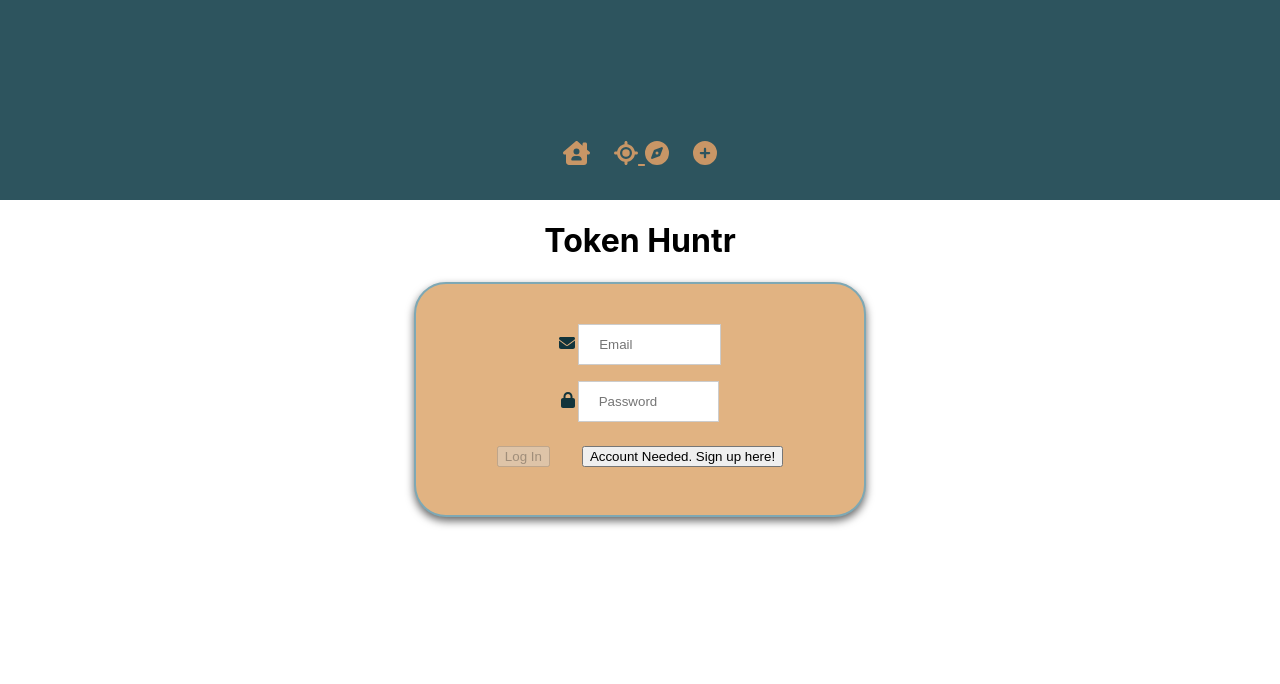
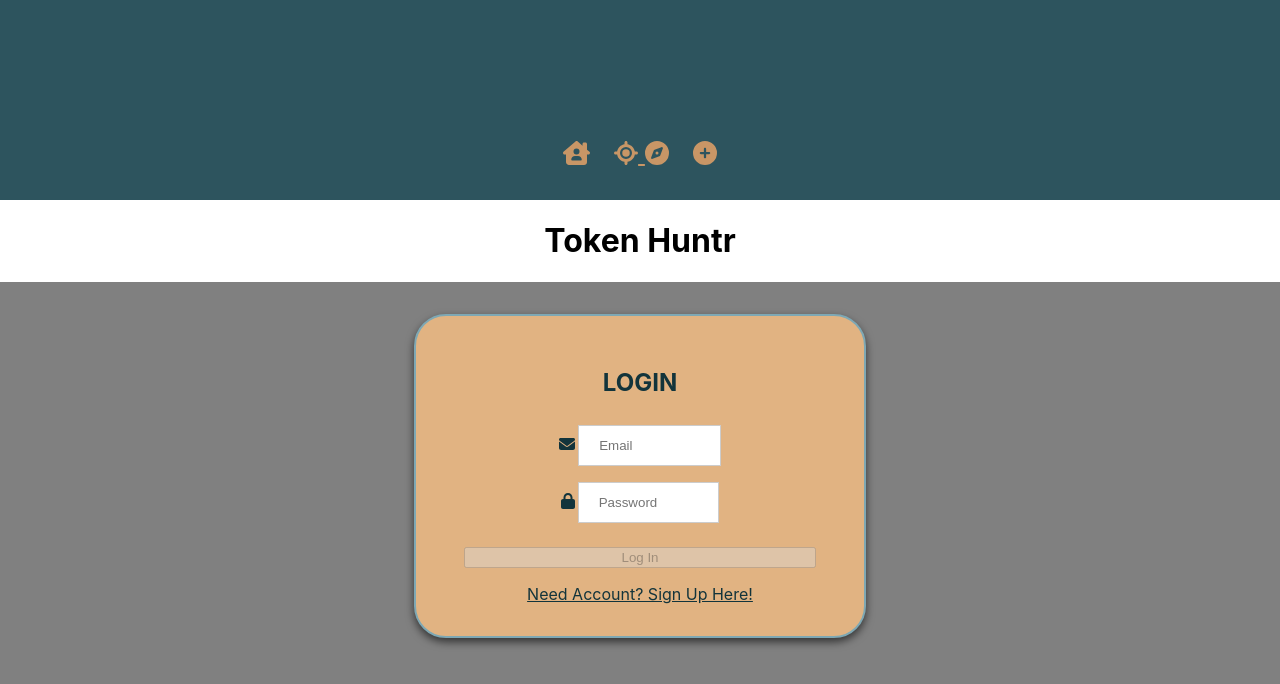
Before and after one commit to Job85/token-huntr-app, a React (Create React App) app: page /login in a window 1280 px wide. Shown: the top 684 px of the page. Built offline with nearby package versions, Linux system fonts and the light colour scheme.

Commit message:
changed register button => anchor tag, styled input font-size @555px for max-width

```diff
--- a/src/pages/Login.jsx
+++ b/src/pages/Login.jsx
@@ -30,13 +30,16 @@ const LogIn = (props) => {
     }
 
     return (
+        <div className="login">
             <div className="container">
                 <div className="card-overlay">
+                    <h2>LOGIN</h2>
                     <form className="form" onSubmit={handleLogin}>
                         <div className="input-wrapper">
                             <label htmlFor="email">
                                 <FontAwesomeIcon icon={faEnvelope} className='icon' />
                                 <input
+                                    className="input"
                                     onChange={handleChange}
                                     type="email"
                                     name="email"
@@ -50,6 +53,7 @@ const LogIn = (props) => {
                             <label htmlFor="password">
                                 <FontAwesomeIcon icon={faLock} className='icon' />
                                 <input
+                                    className="input"
                                     onChange={handleChange}
                                     type="password"
                                     name="password"
@@ -59,6 +63,7 @@ const LogIn = (props) => {
                                 />
                             </label>
                         </div>
+                        <div className="card-footer">
                             <button
                                 className='landing-button'
                                 type='submit'
@@ -66,13 +71,15 @@ const LogIn = (props) => {
                             >
                                 Log In
                             </button>
-                    <button
-                        className='landing-button'
-                        onClick={() => navigate('/register')}
+                            <a
+                                href="/register"
+                                className='register-anchor'
                             >
-                        Account Needed. Sign up here!
-                    </button>
+                                Need Account? Sign Up Here!
+                            </a>
+                        </div>
                     </form>
+                </div>
             </div>
         </div>
     )
--- a/src/pages/PageStyles.css
+++ b/src/pages/PageStyles.css
@@ -56,11 +56,26 @@ input[type=password] {
 }
 
 .login {
-    align-items: left;
-    display: flex;
-    flex-direction: column;
+    background-color: grey;
+    padding-top: 2rem;
 }
 
 .icon {
     padding-right: .2rem;
 }
+
+.card-footer {
+    display: flex;
+    flex-direction: column;
+}
+
+.card-footer a {
+    color: #12343b;
+}
+
+@media screen and (max-width: 555px) {
+
+    .input {
+        font-size: 10px;
+    }
+}
```
Lines whose indentation alone changed are shown as unchanged.
